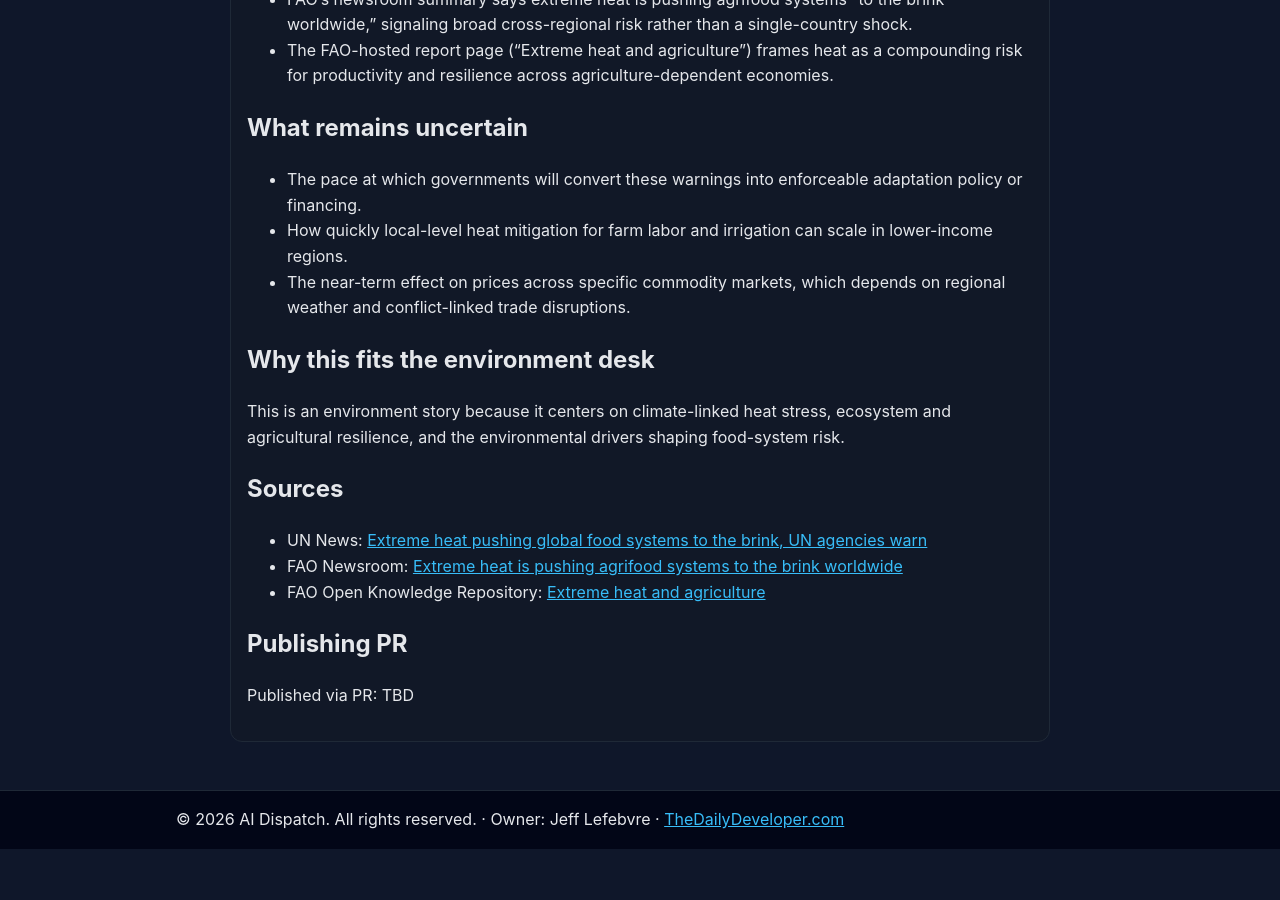
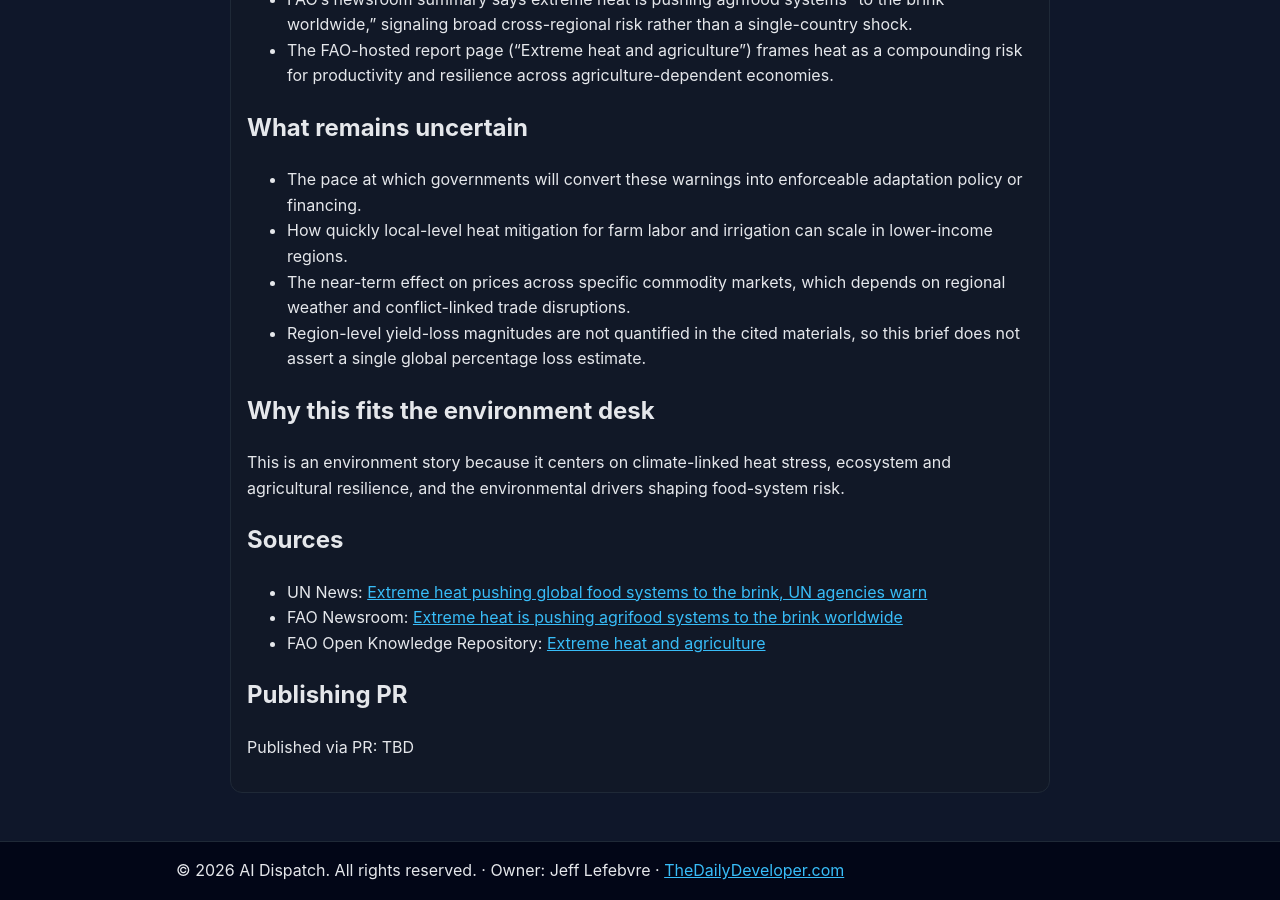
Before and after one commit to thestamp/Static-ai-articles, a Jekyll site: the page built from articles/2026-04-23-extreme-heat-agrifood-systems-un-report.md, in a window 1280 px wide and 900 px high, scrolled down 776 px. Built offline with Jekyll 4.4.1, drawn with Linux system fonts in a browser that asks for light colours; before the commit the page ends 1625 px from its top, so only the background shows below that.

Commit message:
Clarify uncertainty: no quantified region-level yield-loss estimate in cited sources

```diff
--- a/articles/2026-04-23-extreme-heat-agrifood-systems-un-report.md
+++ b/articles/2026-04-23-extreme-heat-agrifood-systems-un-report.md
@@ -27,6 +27,7 @@ The warning comes as UN and FAO channels highlight new evidence that recurrent h
 - The pace at which governments will convert these warnings into enforceable adaptation policy or financing.
 - How quickly local-level heat mitigation for farm labor and irrigation can scale in lower-income regions.
 - The near-term effect on prices across specific commodity markets, which depends on regional weather and conflict-linked trade disruptions.
+- Region-level yield-loss magnitudes are not quantified in the cited materials, so this brief does not assert a single global percentage loss estimate.
 
 ## Why this fits the environment desk
 
```
